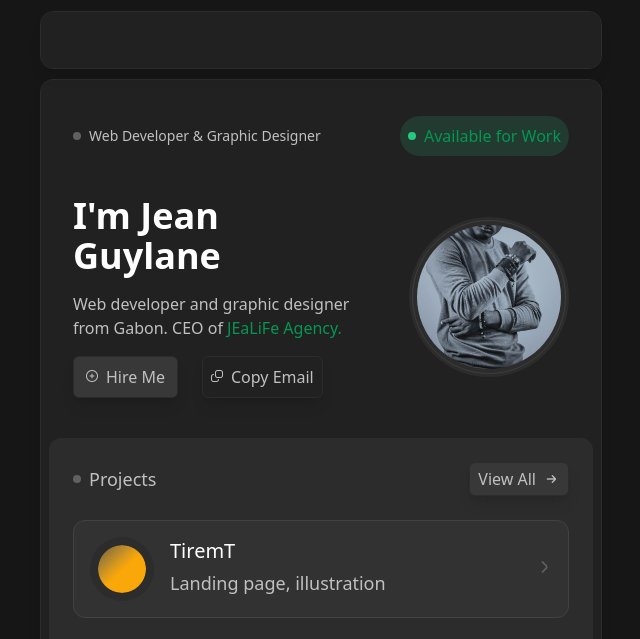
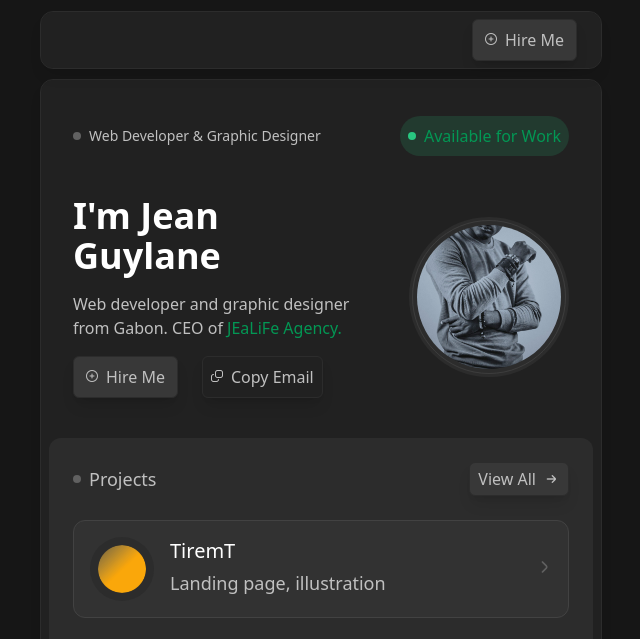
Before and after one commit to jealife/Portfolio-HTMl-Tailwind-CSS, a plain HTML site: page index.html in a window 1280 px wide. Shown: the top 639 px of the page, without its empty margins (319-959 px from the left). Drawn offline with nearby package versions, Linux system fonts and the light colour scheme.

Commit message:
Add files via upload

```diff
--- a/index.html
+++ b/index.html
@@ -33,19 +33,24 @@
   <body class="bg-[#161616] px-3">
     <header class="w-full left-0 px-3 py-3 fixed top-0 z-50">
       <nav
-        class="max-w-[560px] w-full h-14 bg-[#212121] mx-auto rounded-xl outline outline-1 outline-[#2c2c2c] shadow-lg"
+        class="max-w-[560px] flex items-center justify-between px-6 w-full h-14  bg-[#212121] mx-auto rounded-xl outline outline-1 outline-[#2c2c2c] shadow-lg"
       >
         <div class="links"></div>
+        <a
+          href="https://wa.me/24102320395"
+          target="_blank"
+          class="bg-[#383838] px-3 py-2 text-[#C0C0C0] rounded-md border border-1 border-[#2c2c2c] hover:outline hover:outline-4 outline-[#161616] duration-300 ease-linear cursor-pointer shadow-lg flex items-center gap-2 w-max"
+        >
+          <i class="fi fi-rr-add text-xs leading-3"></i>
+          Hire Me
+        </a>
       </nav>
     </header>
     <main
       class="px-2 max-w-[560px] bg-[#212121] mx-auto rounded-xl outline outline-1 outline-[#2c2c2c] shadow-lg mt-20 mb-3 pt-9 pb-6"
     >
       <!-- head -->
-      <div
-        class="flex items-center justify-between pb-10 px-6"
-
-      >
+      <div class="flex items-center justify-between pb-10 px-6">
         <div class="flex items-center gap-2">
           <div class="h-2 bg-[#616161] rounded-xl w-2"></div>
           <h4 class="text-[#C0C0C0] text-sm">
@@ -97,13 +102,12 @@
           <div
             class="flex lg:flex-row gap-6 lg:justify-start justify-center w-full"
             data-aos="fade-up"
-              data-aos-anchor-placement="bottom-bottom"
-              data-aos-duration="1000"
+            data-aos-anchor-placement="bottom-bottom"
+            data-aos-duration="1000"
             data-aos-delay="450"
           >
             <a
-
-              href="https://wa.me/212617541079"
+              href="https://wa.me/24102320395"
               target="_blank"
               class="bg-[#383838] px-3 text-[#C0C0C0] rounded-md border border-1 border-[#2c2c2c] hover:outline hover:outline-4 outline-[#161616] duration-300 ease-linear cursor-pointer shadow-lg flex items-center gap-2 w-max"
             >
@@ -282,7 +286,7 @@
           data-aos-duration="800"
         >
           <a
-            href="https://wa.me/212617541079"
+            href="https://wa.me/24102320395"
             target="_blank"
             class="bg-[#383838] px-3 text-[#C0C0C0] rounded-md border border-1 border-[#2c2c2c] hover:outline hover:outline-4 outline-[#161616] duration-300 ease-linear cursor-pointer shadow-lg flex items-center gap-2 w-max"
           >
@@ -345,13 +349,11 @@
       <div
         class="flex flex-col gap-1 py-12 px-6 items-center bg-[#2C2C2C] rounded-xl p-6 w-full flex-nowrap"
         class="flex flex-col gap-1 items-center w-full"
-          data-aos="fade-up"
-          data-aos-anchor-placement="bottom-bottom"
-          data-aos-duration="800"
+        data-aos="fade-up"
+        data-aos-anchor-placement="bottom-bottom"
+        data-aos-duration="800"
       >
-        <div
-
-        >
+        <div>
           <p class="text-sm text-[#a0a0a0] font-thin">
             &copy; 2024 Jean Guylane – Portfolio
           </p>
```
